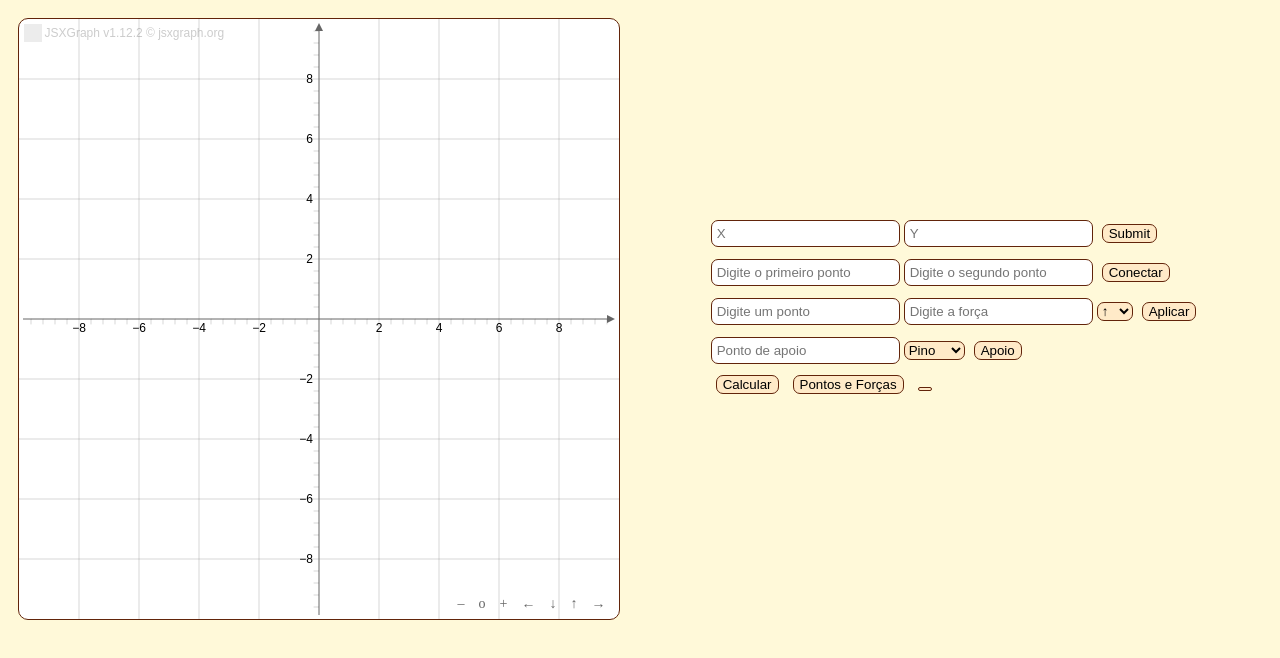
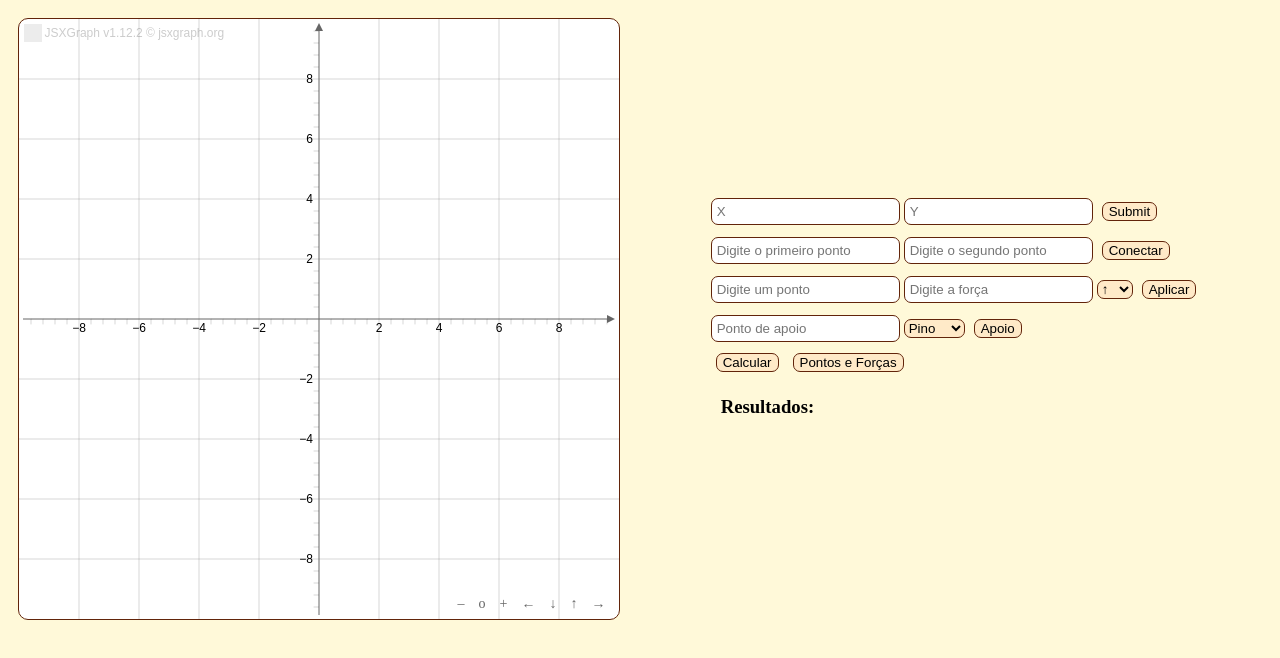
Before and after one commit to Lescond81/Projetos, a Flask app: page / in a window 1280 px wide. Shown: the top 658 px of the page. Run offline with Flask 3, Linux system fonts and the light colour scheme; some libraries are stand-ins or nearby versions; grey boxes are pictures that could not be loaded.

Commit message:
Add files via upload

```diff
--- a/PUC/MecSol/templates/index.html
+++ b/PUC/MecSol/templates/index.html
@@ -69,8 +69,9 @@
                 <button type="button" class="Calcular">Calcular</button>
                 <button type="button" id="resumo">Pontos e Forças</button>
 
-                <button type="button" class ="Angul"></button></p>
-
+                <div class="results">
+                    <h3 style="position: relative; top: 0; left: 0; padding-left: 10px;">Resultados:</h3>
+                </div>
             </section>
 
             <!--Adicionar elementos-->
```
